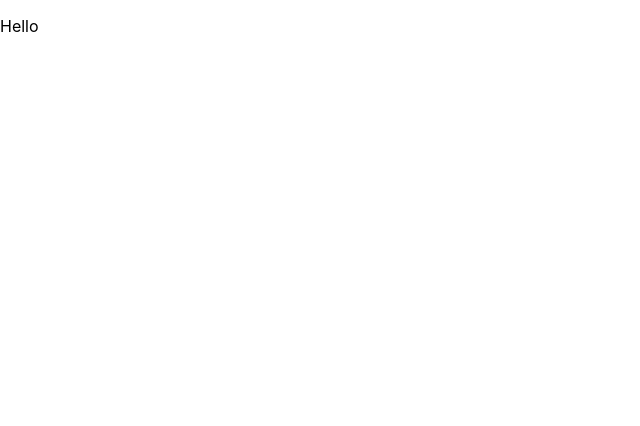
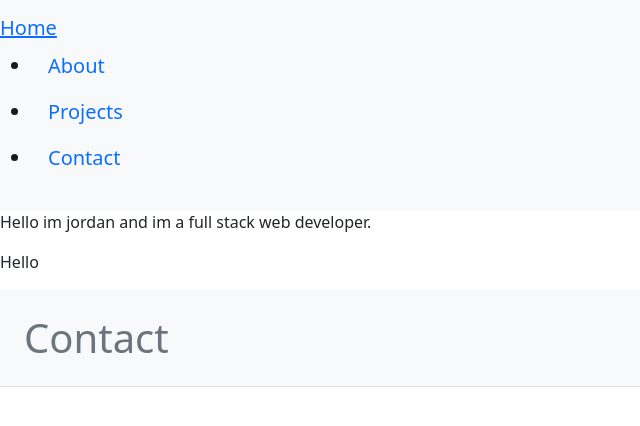
Before and after one commit to imjord/React-Portfolio, a React (Create React App) app: page / in a window 1280 px wide. Shown: the top 426 px of the page, without its empty margins (0-640 px from the left). Built offline with nearby package versions, Linux system fonts and the light colour scheme.

Commit message:
Added other component

```diff
--- a/public/index.html
+++ b/public/index.html
@@ -39,5 +39,11 @@
       To begin the development, run `npm start` or `yarn start`.
       To create a production bundle, use `npm run build` or `yarn build`.
     -->
+    <link
+  rel="stylesheet"
+  href="https://cdn.jsdelivr.net/npm/bootstrap@5.1.0/dist/css/bootstrap.min.css"
+  integrity="sha384-KyZXEAg3QhqLMpG8r+8fhAXLRk2vvoC2f3B09zVXn8CA5QIVfZOJ3BCsw2P0p/We"
+  crossorigin="anonymous"
+/>
   </body>
 </html>
--- a/src/App.js
+++ b/src/App.js
@@ -1,10 +1,16 @@
 
 import './App.css';
-import Content from './Components/Content.js';
+import About from './Components/About';
+import Content from './Components/Content/index.js';
+import Nav from './Components/Nav';
+import Footer from './Components/Footer';
 function App() {
   return (
     <div>
-      <Content></Content>
+      <Nav> </Nav>
+      <main> <About></About> <Content></Content></main>
+      <Footer></Footer>
+
     </div>
   );
 }
--- /dev/null
+++ b/src/Components/About/index.js
@@ -0,0 +1,15 @@
+import React from 'react';
+
+
+
+function About(){
+    return(
+        <div id="about">
+            <p> Hello im jordan and im a full stack web developer. </p>
+        </div>
+    )
+}
+
+
+
+export default About;
--- /dev/null
+++ b/src/Components/Footer/index.js
@@ -0,0 +1,21 @@
+import React from "react";
+
+
+
+
+
+
+
+function Footer(){
+    return(
+        <div className="text-center text-lg-start bg-light text-muted">
+            <h1 id="contact"  className="d-flex justify-content-center justify-content-lg-between p-4 border-bottom"> Contact </h1>
+        </div>
+    )
+}
+
+
+
+
+
+export default Footer;
--- /dev/null
+++ b/src/Components/Nav/index.js
@@ -0,0 +1,28 @@
+import React from 'react';
+
+
+
+function Nav(){
+
+
+
+
+
+
+    return(
+        <header className="navbar navbar-expand-lg navbar-light bg-light">
+            <nav className="navbar-brand">
+                <a  href="/"> Home </a>
+                <ul>
+                    <li><a className="nav-link" href="#about">About </a></li>
+                    <li><a className="nav-link" href="#projects"> Projects </a></li>
+                    <li><a className="nav-link" href="#contact"> Contact </a></li>
+                </ul>
+
+            </nav>
+
+        </header>
+    )
+}
+
+export default Nav;
```
Also changed, not shown: src/Components/Content/index.js (renamed from src/Components/Content.js/index.js), src/Components/Header.js/index.js (deleted), src/Components/Header/index.js (added).
